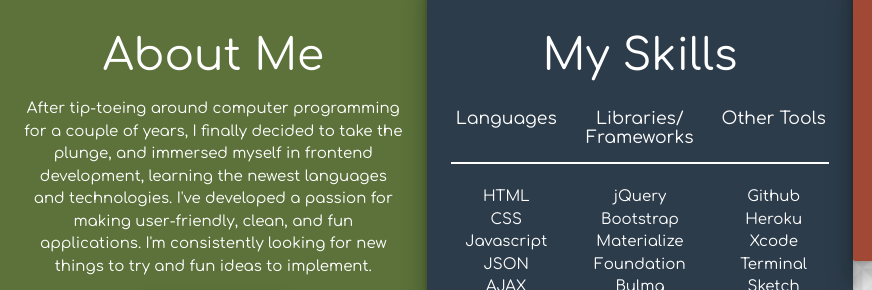
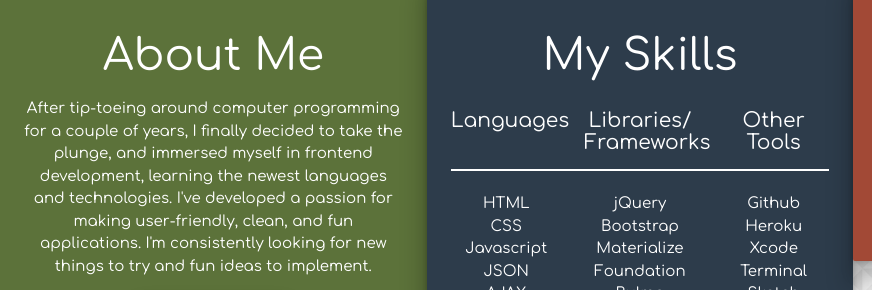
Before and after one commit to BrookeMo/OldPortfolio, a plain HTML site: page index.html in a window 1280 px wide. Shown: the part 744-1034 px from the top of the page, 0-872 px from the left. Drawn offline with nearby package versions, Linux system fonts and the light colour scheme; a web font is replaced by a local one.

Commit message:
added different size for skills titles

```diff
--- a/assets/css/index.css
+++ b/assets/css/index.css
@@ -198,6 +198,9 @@ i.small.material-icons {
 }
 .skillsTitle {
     margin-bottom: 0;
+}
+.skillsSection {
+    font-size: 1.35rem;
 }
 #skillshr {
     border: white 1px groove;
--- a/index.html
+++ b/index.html
@@ -138,13 +138,13 @@
                             <div class='row skillsTitle'>
                                 <h3>My Skills</h3>
                                 <div class="col s4">
-                                    <h6>Languages</h6>
+                                    <h6 class="skillsSection">Languages</h6>
                                 </div>
                                 <div class="col s4">
-                                    <h6>Libraries/ Frameworks</h6>
+                                    <h6 class="skillsSection">Libraries/ Frameworks</h6>
                                 </div>
                                 <div class="col s4">
-                                    <h6>Other Tools</h6>
+                                    <h6 class="skillsSection">Other Tools</h6>
                                 </div>
                             </div>
                             <hr id="skillshr">
```
